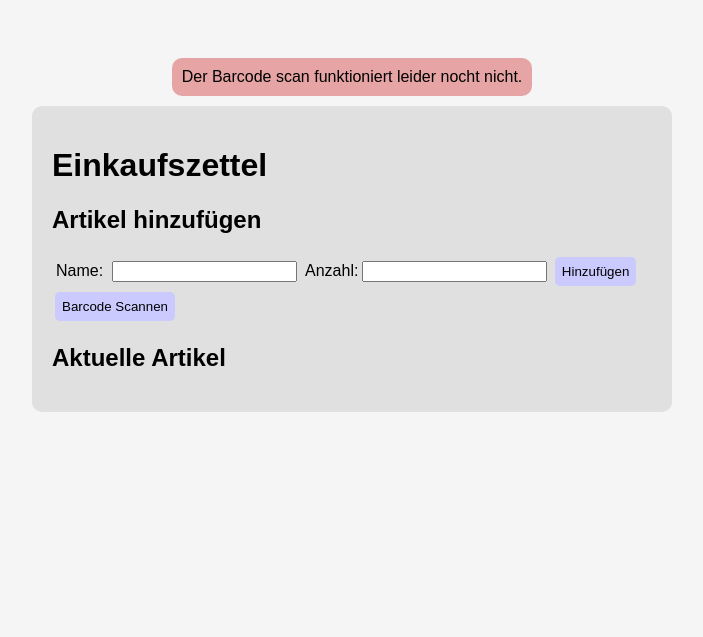
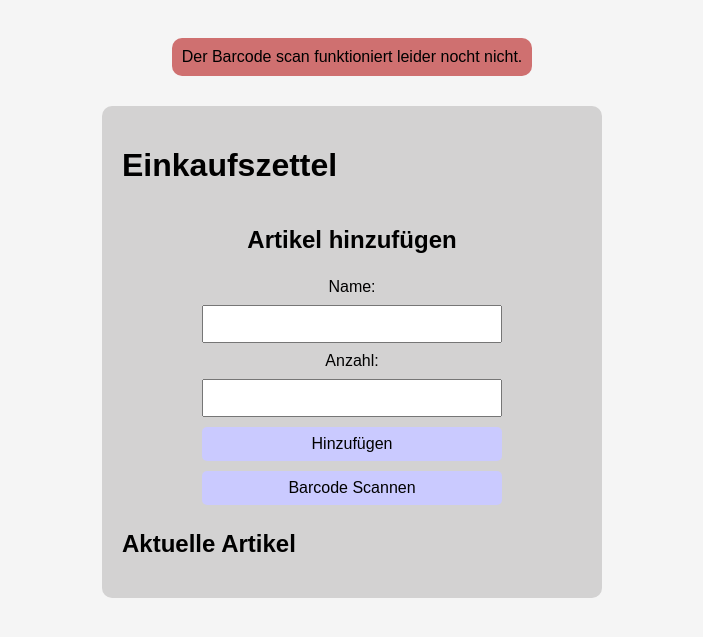
Before and after one commit to Felix2010-debug/einkaufszettel-app, a Flask app: page / in a window 1280 px wide. Shown: the top 637 px of the page, without its empty margins (288-991 px from the left). Run offline with Flask 3, Linux system fonts and the light colour scheme; some libraries are stand-ins or nearby versions.

Commit message:
Mobile Layout angepasst und Buttons zentriert

```diff
--- a/static/style.css
+++ b/static/style.css
@@ -1,17 +1,16 @@
 body {
     font-family: Arial, sans-serif;
     background: #f5f5f5;
-    padding: 40px;
+    padding: 20px;
     display: flex;
     flex-direction: column;
-
     align-items: center;
 }
 
 #info{
     padding: 10px;
     Margin: 10px;
-    background-color: #e6a4a4;
+    background-color: #cf7070;
     border-radius: 10px;
 }
 
@@ -27,6 +26,7 @@
 
 #name {
     padding: 4px;
+    flex-grow: 1;
 }
 
 #count{
@@ -40,22 +40,28 @@
 }
 
 #main {
-    width: 600px;
-    background: #e0e0e0;
+    background-color: rgb(211, 210, 210);
     padding: 20px;
     border-radius: 10px;
+    width: 100%;       /* fast die gesamte Bildschirmbreite */
+    max-width: 500px; /* für große Bildschirme begrenzt */
+    margin: 20px auto; /* zentriert horizontal */
+    box-sizing: border-box;
 }
 
+
 .artikel-balken {
-    display: flex;
-    justify-content: space-between;
+       display: flex;
+    flex-direction: row;
     align-items: center;
     background: #8fc1e3;
     margin: 5px 0;
     padding: 10px;
     border-radius: 6px;
     color: #fff;
-    transition: background 0.2s;
+    width: 100%;
+    box-sizing: border-box;
+    transition: 0.2s;
 }
 
 .artikel-balken:hover {
@@ -93,3 +99,68 @@
 .aktionen a:hover {
     background-color: #cc3333;
 }
+
+.aktionen {
+    display: flex;      /* Buttons nebeneinander */
+    gap: 5px;           /* Abstand zwischen den Buttons */
+    margin-left: auto;
+    justify-content: flex-end;
+     /* Bei kleinen Bildschirmen umbrechen */
+}
+
+
+/* Kleine Bildschirme */
+@media screen and (max-width: 400px) {
+    .artikel-balken {
+        flex-direction: column;        /* Balken stapeln */
+        align-items: stretch;
+    }
+    .aktionen {
+        width: 100%;
+        justify-content: flex-end;
+        margin-left: 0; /* Buttons linksbündig */
+    }
+}
+
+
+button, .aktionen a {
+    font-size: 16px; /* besser für Finger */
+    padding: 8px 12px;
+}
+
+.add-section input {
+    font-size: 16px;
+    padding: 8px;
+}
+
+.add-section input, .add-section button {
+    margin-top: 5px;
+    margin-bottom: 5px;
+}
+
+.add-section {
+    display: flex;
+    flex-direction: column;
+    align-items: center;   /* 🔥 zentriert alles */
+    text-align: center;
+}
+
+.add-section form {
+    display: flex;
+    flex-direction: column;
+    align-items: center;
+    width: 100%;
+}
+
+.add-section input,
+.add-section button {
+    width: 100%;
+    max-width: 300px;
+    box-sizing: border-box;
+    text-align: center;
+}
+
+.barcode-btn {
+    margin-top: 10px;
+    align-self: center;   /* 👈 wichtig */
+}
--- a/templates/index.html
+++ b/templates/index.html
@@ -2,10 +2,12 @@
 <html lang="de">
 <head>
 <meta charset="UTF-8">
+<meta name="viewport" content="width=device-width, initial-scale=1.0">
 <title>Einkaufszettel</title>
 <link rel="stylesheet" href="{{ url_for('static', filename='style.css') }}">
 <script src="https://unpkg.com/quagga/dist/quagga.min.js"></script>
 <script src="{{ url_for('static', filename='script.js') }}"></script>
+
 </head>
 <body>
 <div id="info">
```
